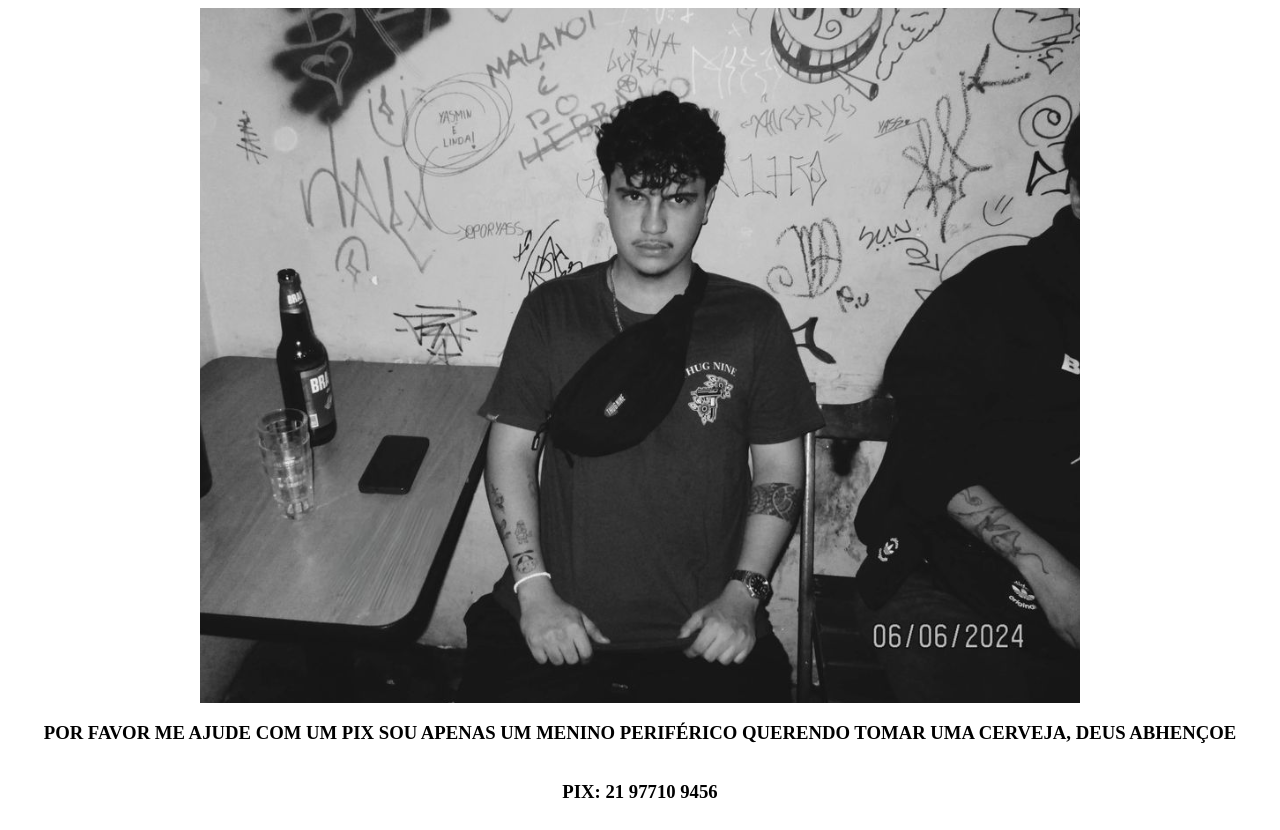
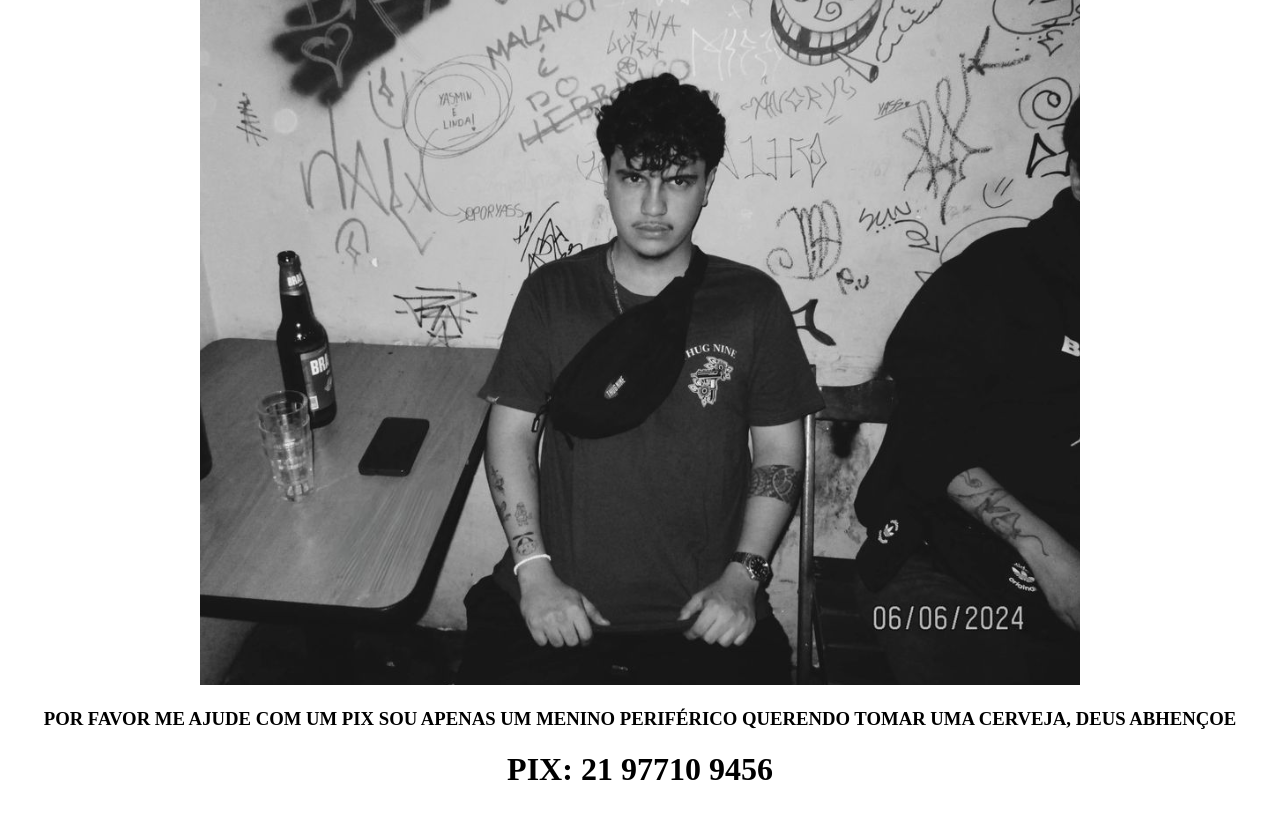
Before and after one commit to cakocaito/site, a plain HTML site: page index.html in a window 1280 px wide. Drawn offline with Linux system fonts and the light colour scheme.

Commit message:
caiioOioooo

```diff
--- a/index.html
+++ b/index.html
@@ -5,12 +5,25 @@
     <meta charset="UTF-8">
     <meta name="viewport" content="width=device-width, initial-scale=1.0">
     <title>Document</title>
+    <style>
+        body {
+            margin: 0;
+            height: 100vh;
+            display: flex;
+            justify-content: center;
+            align-items: center;
+        }
+
+        div {
+            text-align: center;
+        }
+    </style>
 </head>
 <body>
-    <div style="display: flex; flex-direction: column; justify-content: center; align-items: center;">
-        <img src="caio.png">
+    <div>
+        <img src="caio.png" alt="Caio Image">
         <h3>POR FAVOR ME AJUDE COM UM PIX SOU APENAS UM MENINO PERIFÉRICO QUERENDO TOMAR UMA CERVEJA, DEUS ABHENÇOE</h3>
-        <h3>PIX: 21 97710 9456</h3>
+        <h1>PIX: 21 97710 9456</h1>
     </div>
 </body>
 </html>
```
